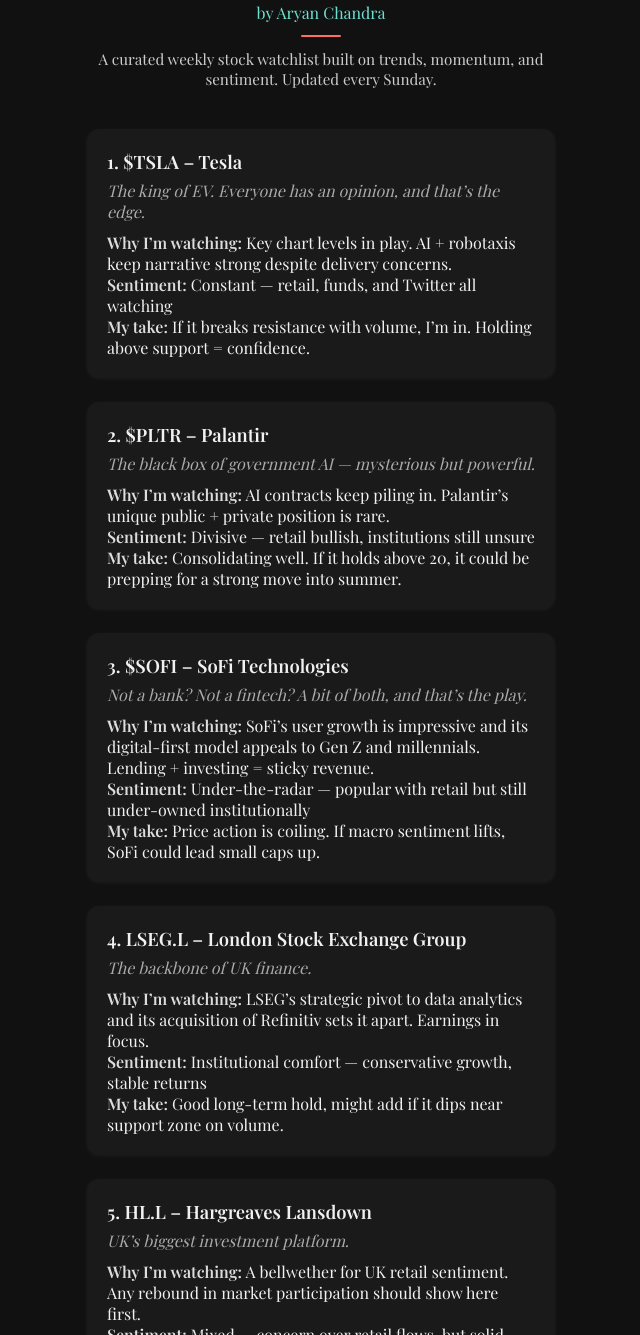
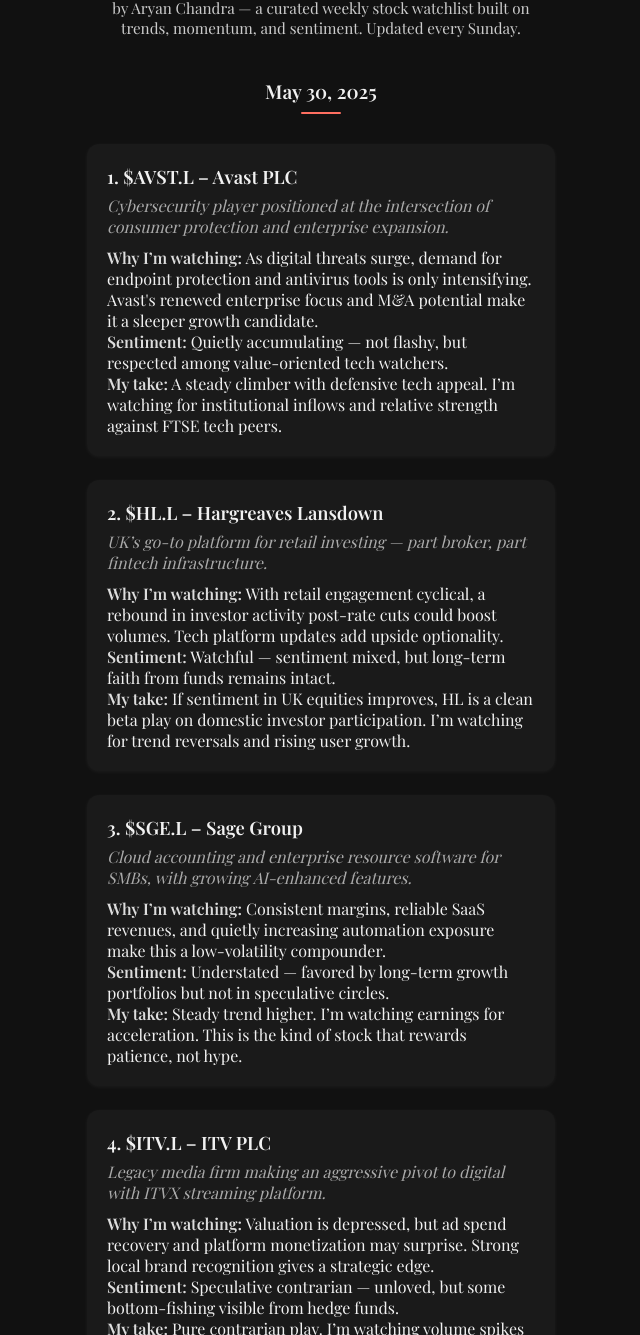
Before and after one commit to Aryx8080/Watchlist-Weekly, a plain HTML site: page index.html in a window 1280 px wide. Shown: the part 79-1414 px from the top of the page, without its empty margins (319-959 px from the left). Drawn offline with nearby package versions, Linux system fonts and the light colour scheme.

Commit message:
Update index.html

```diff
--- a/index.html
+++ b/index.html
@@ -25,26 +25,31 @@
       margin-bottom: 40px;
     }
     header h1 {
-      font-size: 2.5rem;
+      font-size: 2.2rem;
+      font-weight: 600;
+    }
+    header p {
+      font-size: 0.95rem;
+      color: #ccc;
+      margin-top: 10px;
+    }
+    .section-separator {
+      text-align: center;
+      margin-bottom: 30px;
+    }
+    .section-title {
+      font-family: 'Playfair Display', serif;
+      font-size: 1.2rem;
       font-weight: 600;
       color: #f1f1f1;
-    }
-    header .author {
-      font-size: 1rem;
-      color: #6fe2cf;
-      margin-top: 8px;
+      margin-bottom: 8px;
     }
     .line {
       width: 40px;
       height: 2px;
       background-color: #ff6f61;
-      margin: 12px auto;
+      margin: 0 auto;
       border-radius: 1px;
-    }
-    header p {
-      font-size: 0.95rem;
-      color: #ccc;
-      margin-top: 10px;
     }
     .stock {
       background: #1a1a1a;
@@ -88,53 +93,52 @@
 <body>
   <header>
     <h1>Watchlist Weekly</h1>
-    <div class="author">by Aryan Chandra</div>
-    <div class="line"></div>
-    <p>A curated weekly stock watchlist built on trends, momentum, and sentiment. Updated every Sunday.</p>
+    <p>by Aryan Chandra — a curated weekly stock watchlist built on trends, momentum, and sentiment. Updated every Sunday.</p>
   </header>
 
-  <div class="stock">
-    <strong>1. $TSLA – Tesla</strong>
-    <div class="meta">The king of EV. Everyone has an opinion, and that’s the edge.</div>
-    <p><span class="label">Why I’m watching:</span> Key chart levels in play. AI + robotaxis keep narrative strong despite delivery concerns.</p>
-    <p><span class="label">Sentiment:</span> Constant — retail, funds, and Twitter all watching</p>
-    <p><span class="label">My take:</span> If it breaks resistance with volume, I’m in. Holding above support = confidence.</p>
+  <div class="section-separator">
+    <p class="section-title">May 30, 2025</p>
+    <div class="line"></div>
   </div>
 
   <div class="stock">
-    <strong>2. $PLTR – Palantir</strong>
-    <div class="meta">The black box of government AI — mysterious but powerful.</div>
-    <p><span class="label">Why I’m watching:</span> AI contracts keep piling in. Palantir’s unique public + private position is rare.</p>
-    <p><span class="label">Sentiment:</span> Divisive — retail bullish, institutions still unsure</p>
-    <p><span class="label">My take:</span> Consolidating well. If it holds above 20, it could be prepping for a strong move into summer.</p>
+    <strong>1. $AVST.L – Avast PLC</strong>
+    <div class="meta">Cybersecurity player positioned at the intersection of consumer protection and enterprise expansion.</div>
+    <p><span class="label">Why I’m watching:</span> As digital threats surge, demand for endpoint protection and antivirus tools is only intensifying. Avast's renewed enterprise focus and M&A potential make it a sleeper growth candidate.</p>
+    <p><span class="label">Sentiment:</span> Quietly accumulating — not flashy, but respected among value-oriented tech watchers.</p>
+    <p><span class="label">My take:</span> A steady climber with defensive tech appeal. I’m watching for institutional inflows and relative strength against FTSE tech peers.</p>
   </div>
 
   <div class="stock">
-    <strong>3. $SOFI – SoFi Technologies</strong>
-    <div class="meta">Not a bank? Not a fintech? A bit of both, and that’s the play.</div>
-    <p><span class="label">Why I’m watching:</span> SoFi’s user growth is impressive and its digital-first model appeals to Gen Z and millennials. Lending + investing = sticky revenue.</p>
-    <p><span class="label">Sentiment:</span> Under-the-radar — popular with retail but still under-owned institutionally</p>
-    <p><span class="label">My take:</span> Price action is coiling. If macro sentiment lifts, SoFi could lead small caps up.</p>
+    <strong>2. $HL.L – Hargreaves Lansdown</strong>
+    <div class="meta">UK’s go-to platform for retail investing — part broker, part fintech infrastructure.</div>
+    <p><span class="label">Why I’m watching:</span> With retail engagement cyclical, a rebound in investor activity post-rate cuts could boost volumes. Tech platform updates add upside optionality.</p>
+    <p><span class="label">Sentiment:</span> Watchful — sentiment mixed, but long-term faith from funds remains intact.</p>
+    <p><span class="label">My take:</span> If sentiment in UK equities improves, HL is a clean beta play on domestic investor participation. I’m watching for trend reversals and rising user growth.</p>
   </div>
 
   <div class="stock">
-    <strong>4. LSEG.L – London Stock Exchange Group</strong>
-    <div class="meta">The backbone of UK finance.</div>
-    <p><span class="label">Why I’m watching:</span> LSEG’s strategic pivot to data analytics and its acquisition of Refinitiv sets it apart. Earnings in focus.</p>
-    <p><span class="label">Sentiment:</span> Institutional comfort — conservative growth, stable returns</p>
-    <p><span class="label">My take:</span> Good long-term hold, might add if it dips near support zone on volume.</p>
+    <strong>3. $SGE.L – Sage Group</strong>
+    <div class="meta">Cloud accounting and enterprise resource software for SMBs, with growing AI-enhanced features.</div>
+    <p><span class="label">Why I’m watching:</span> Consistent margins, reliable SaaS revenues, and quietly increasing automation exposure make this a low-volatility compounder.</p>
+    <p><span class="label">Sentiment:</span> Understated — favored by long-term growth portfolios but not in speculative circles.</p>
+    <p><span class="label">My take:</span> Steady trend higher. I’m watching earnings for acceleration. This is the kind of stock that rewards patience, not hype.</p>
   </div>
 
   <div class="stock">
-    <strong>5. HL.L – Hargreaves Lansdown</strong>
-    <div class="meta">UK’s biggest investment platform.</div>
-    <p><span class="label">Why I’m watching:</span> A bellwether for UK retail sentiment. Any rebound in market participation should show here first.</p>
-    <p><span class="label">Sentiment:</span> Mixed — concern over retail flows, but solid fundamentals</p>
-    <p><span class="label">My take:</span> Watching earnings reaction closely. Breakout above recent high could lead to trend reversal.</p>
+    <strong>4. $ITV.L – ITV PLC</strong>
+    <div class="meta">Legacy media firm making an aggressive pivot to digital with ITVX streaming platform.</div>
+    <p><span class="label">Why I’m watching:</span> Valuation is depressed, but ad spend recovery and platform monetization may surprise. Strong local brand recognition gives a strategic edge.</p>
+    <p><span class="label">Sentiment:</span> Speculative contrarian — unloved, but some bottom-fishing visible from hedge funds.</p>
+    <p><span class="label">My take:</span> Pure contrarian play. I’m watching volume spikes for signals that narrative is shifting.</p>
   </div>
 
-  <div class="archive-link">
-    <p><a href="archive.html">View Archives</a></p>
+  <div class="stock">
+    <strong>5. $EXPN.L – Experian PLC</strong>
+    <div class="meta">Global leader in credit reporting and data analytics, quietly powering the backbone of financial decision-making.</div>
+    <p><span class="label">Why I’m watching:</span> As credit markets normalise and lenders seek smarter risk models, Experian’s data-driven services are becoming mission-critical. Its B2B demand is resilient, and expansion into emerging markets supports long-term growth.</p>
+    <p><span class="label">Sentiment:</span> Viewed as defensive tech — popular among institutional allocators seeking growth with downside insulation.</p>
+    <p><span class="label">My take:</span> Technically coiled, fundamentally robust. If macro volatility recedes and credit origination picks up, Experian could re-rate meaningfully. I’m watching for a breakout above recent highs to initiate exposure.</p>
   </div>
 
   <footer>
```
